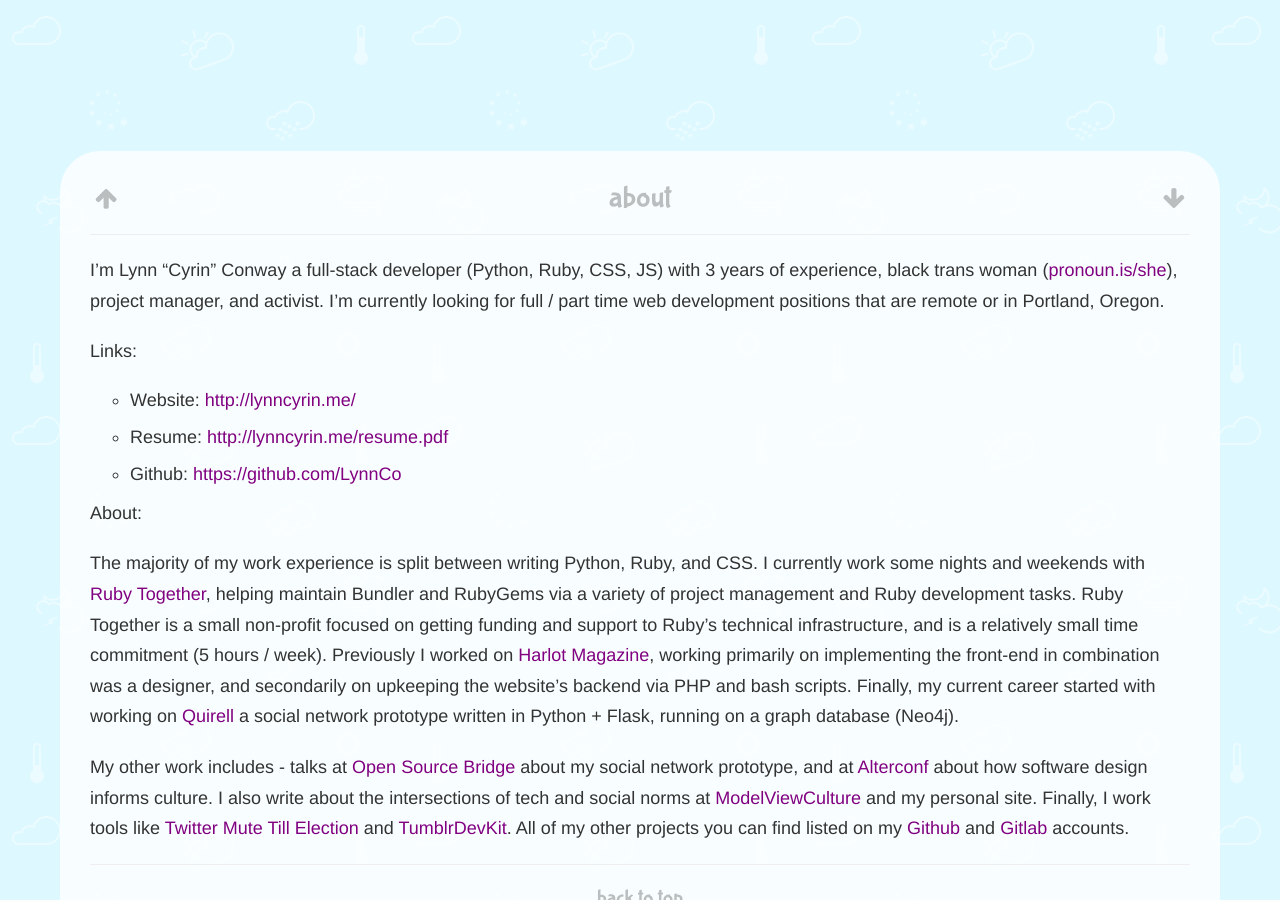
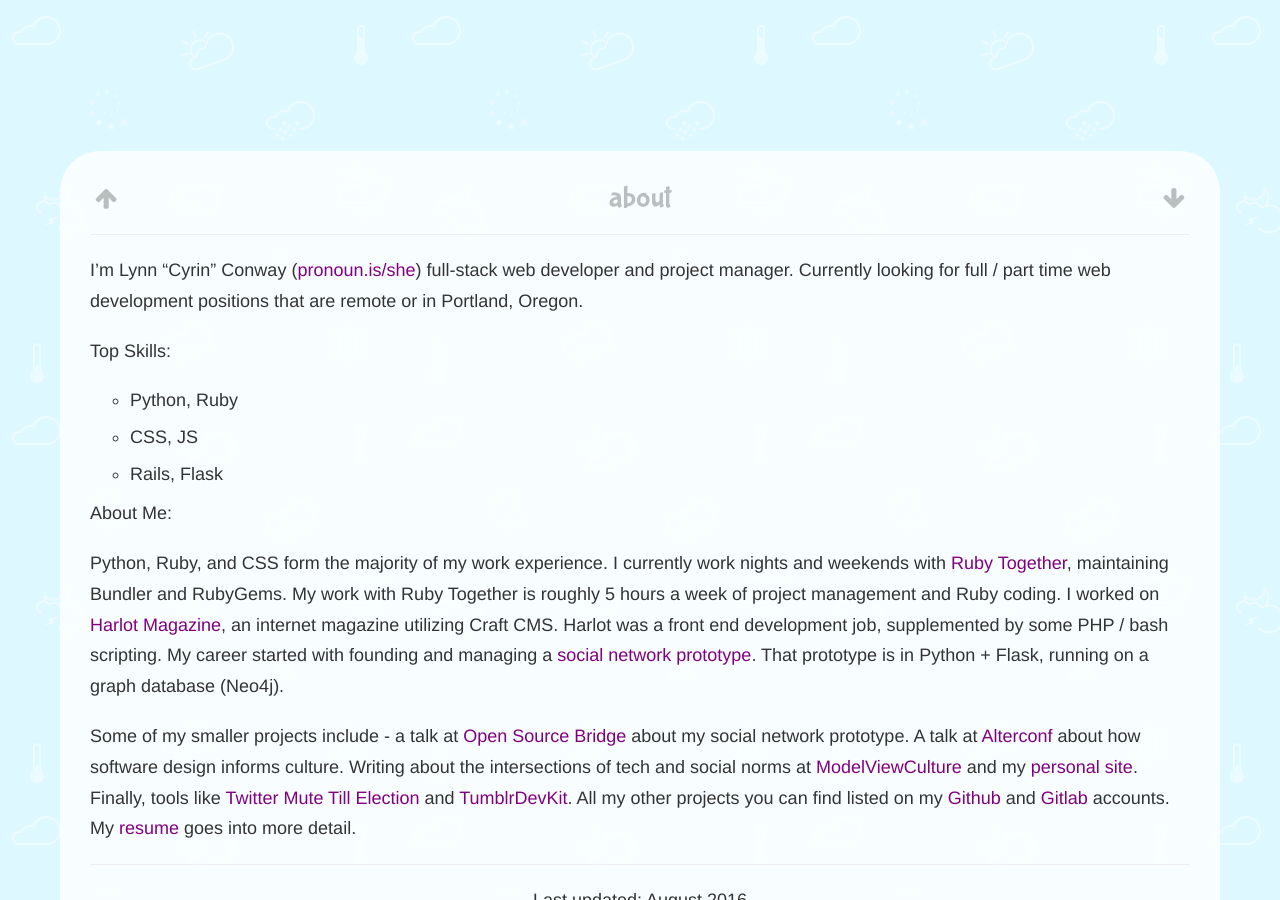
Before and after one commit to coilysiren/lynncyrin.github.io, a Jekyll site: the page built from index.html, in a window 1280 px wide and 900 px high, scrolled down 929 px. Built offline with Jekyll 4.4.1, drawn with Linux system fonts in a browser that asks for light colours; nearby versions of some CDN libraries; some of the changed text lies outside the part shown.

Commit message:
update about

```diff
--- a/_includes/about.md
+++ b/_includes/about.md
@@ -1,13 +1,13 @@
-I'm Lynn "Cyrin" Conway a full-stack developer (Python, Ruby, CSS, JS) with 3 years of experience, black trans woman ([pronoun.is/she](http://pronoun.is/she)), project manager, and activist. I'm currently looking for full / part time web development positions that are remote or in Portland, Oregon.
+I'm Lynn "Cyrin" Conway ([pronoun.is/she](http://pronoun.is/she)) full-stack web developer and project manager. Currently looking for full / part time web development positions that are remote or in Portland, Oregon.
 
-Links:
+Top Skills:
 
-- Website: <http://lynncyrin.me/>
-- Resume: <http://lynncyrin.me/resume.pdf>
-- Github: <https://github.com/LynnCo>
+- Python, Ruby
+- CSS, JS
+- Rails, Flask
 
-About:
+About Me:
 
-The majority of my work experience is split between writing Python, Ruby, and CSS. I currently work some nights and weekends with [Ruby Together](https://rubytogether.org/), helping maintain Bundler and RubyGems via a variety of project management and Ruby development tasks. Ruby Together is a small non-profit focused on getting funding and support to Ruby's technical infrastructure, and is a relatively small time commitment (5 hours / week). Previously I worked on [Harlot Magazine](http://harlot.media/), working primarily on implementing the front-end in combination was a designer, and secondarily on upkeeping the website's backend via PHP and bash scripts. Finally, my current career started with working on [Quirell](https://gitlab.com/collectqt/quirell) a social network prototype written in Python + Flask, running on a graph database (Neo4j).
+Python, Ruby, and CSS form the majority of my work experience. I currently work nights and weekends with [Ruby Together](https://rubytogether.org/), maintaining Bundler and RubyGems. My work with Ruby Together is roughly 5 hours a week of project management and Ruby coding. I worked on [Harlot Magazine](http://harlot.media/), an internet magazine utilizing Craft CMS. Harlot was a front end development job, supplemented by some PHP / bash scripting. My career started with founding and managing a [social network prototype](https://gitlab.com/collectqt/quirell). That prototype is in Python + Flask, running on a graph database (Neo4j).
 
-My other work includes - talks at [Open Source Bridge](http://opensourcebridge.org/sessions/1608) about my social network prototype, and at [Alterconf](http://www.alterconf.com/speakers/lynn-cyrin) about how software design informs culture. I also write about the intersections of tech and social norms at [ModelViewCulture](https://modelviewculture.com/authors/lynn-cyrin) and my personal site. Finally, I work tools like [Twitter Mute Till Election](https://twitter.com/lynncyrin/status/720841089641394177) and [TumblrDevKit](https://github.com/LynnCo/TumblrDevKit). All of my other projects you can find listed on my [Github](https://github.com/LynnCo) and [Gitlab](https://gitlab.com/u/cyrin) accounts.
+Some of my smaller projects include - a talk at [Open Source Bridge](http://opensourcebridge.org/sessions/1608) about my social network prototype. A talk at [Alterconf](http://www.alterconf.com/speakers/lynn-cyrin) about how software design informs culture. Writing about the intersections of tech and social norms at [ModelViewCulture](https://modelviewculture.com/authors/lynn-cyrin) and my [personal site](http://lynncyrin.me). Finally, tools like [Twitter Mute Till Election](https://twitter.com/lynncyrin/status/720841089641394177) and [TumblrDevKit](https://github.com/LynnCo/TumblrDevKit). All my other projects you can find listed on my [Github](https://github.com/LynnCo) and [Gitlab](https://gitlab.com/u/cyrin) accounts. My [resume](http://lynncyrin.me/resume.pdf) goes into more detail.
--- a/index.html
+++ b/index.html
@@ -17,6 +17,10 @@
         <hr>
         {% capture about %}{% include about.md %}{% endcapture %}
         {{ about | markdownify }}
+        <hr>
+        <div class="centered">
+          <p>Last updated: August 2016</p>
+        </div>
         <hr>
         <div class="article-navigation">
           <a href="/#" class="article-header"><h3>back to top</h3></a>
@@ -54,7 +58,7 @@
         {{ resume | markdownify }}
         <hr>
         <div class="centered">
-          <p>Resume last updated: August 2016</p>
+          <p>Last updated: August 2016</p>
           <a href="/resume.pdf"><i class="fa fa-download"></i>Download this resume as a PDF<i class="fa fa-download"></i></a>
         </div>
         <hr>
```
